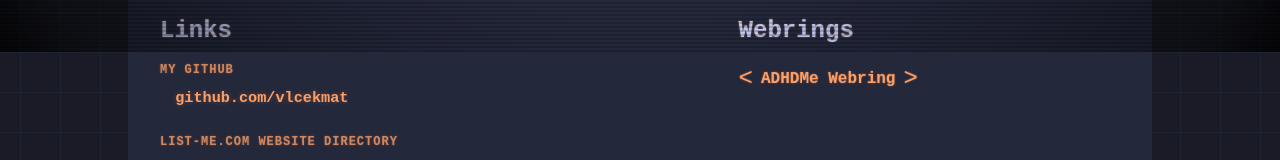
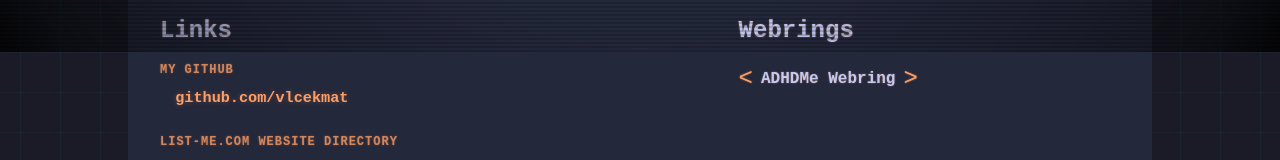
Before and after one commit to vlcekmat/PersonalWebsite, a Vue app: page / in a window 1280 px wide. Shown: the part 748-908 px from the top of the page. Built offline with nearby package versions, Linux system fonts and the light colour scheme; a web font is replaced by a local one.

Commit message:
cloudflare does shit

```diff
--- a/src/components/WebringComponent.vue
+++ b/src/components/WebringComponent.vue
@@ -11,7 +11,7 @@ const props = defineProps([
 <template>
   <div class="webring-component">
     <a class="navigation-arrow" :href="props.previous"><</a>
-    <h4><a class="webring-link" :href="props.webringLink">{{props.webringName}}</a></h4>
+    <h4><a class="webring-name">{{props.webringName}}</a></h4>
     <a class="navigation-arrow" :href="props.next">></a>
   </div>
 </template>
@@ -33,6 +33,11 @@ const props = defineProps([
   color: var(--light);
 }
 
+.webring-name {
+  color: var(--white);
+  font-weight: bold;
+}
+
 .webring-link {
   color: var(--accent);
   text-decoration: none;
```
